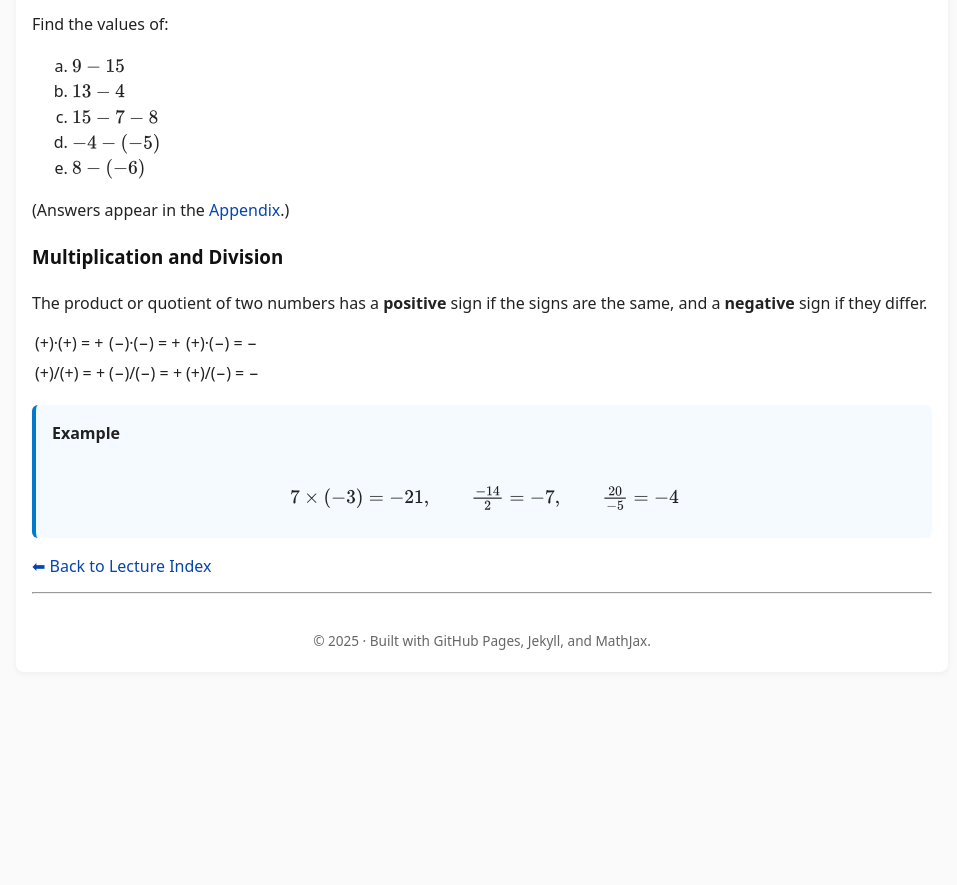
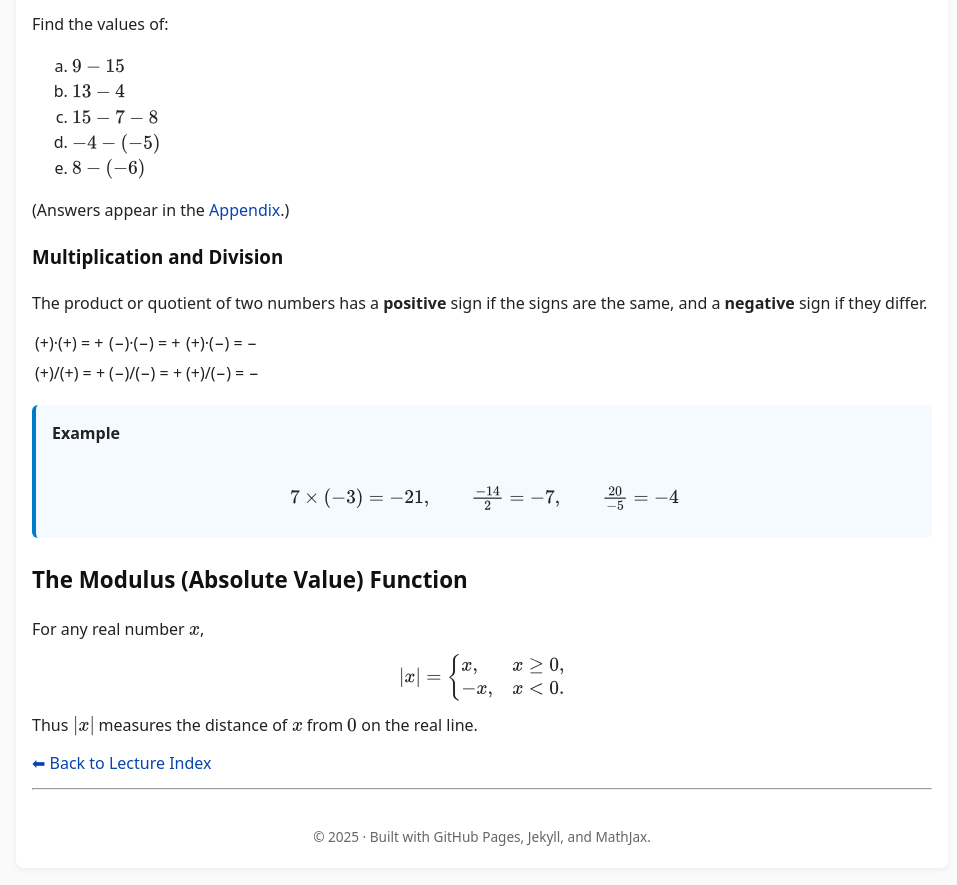
Before and after one commit to SaleemKamaludin/SaleemKamaludin.github.io, a Jekyll site: the page built from courses/math-1115/lecture-notes/lecture2.md, in a window 1280 px wide and 900 px high, scrolled down 1140 px. Shown: the top 885 px of the window, without its empty margins (158-1115 px from the left). Built offline with Jekyll 4.4.1, drawn with Linux system fonts in a browser that asks for light colours; before the commit the page ends 1844 px from its top, so only the background shows below that.

Commit message:
Update lecture2.md

```diff
--- a/courses/math-1115/lecture-notes/lecture2.md
+++ b/courses/math-1115/lecture-notes/lecture2.md
@@ -111,6 +111,19 @@ The product or quotient of two numbers has a <strong>positive</strong> sign if t
 
 
 
+<h2 id="sec-modulus">The Modulus (Absolute Value) Function</h2>
+<p>For any real number \(x\),</p>
+<p style="text-align:center;">
+  \(
+  |x|=\begin{cases}
+  x, & x \ge 0,\\
+  -x, & x < 0.
+  \end{cases}
+  \)
+</p>
+<p>Thus \( |x| \) measures the distance of \(x\) from \(0\) on the real line.</p>
+
+
 
 
 
```
